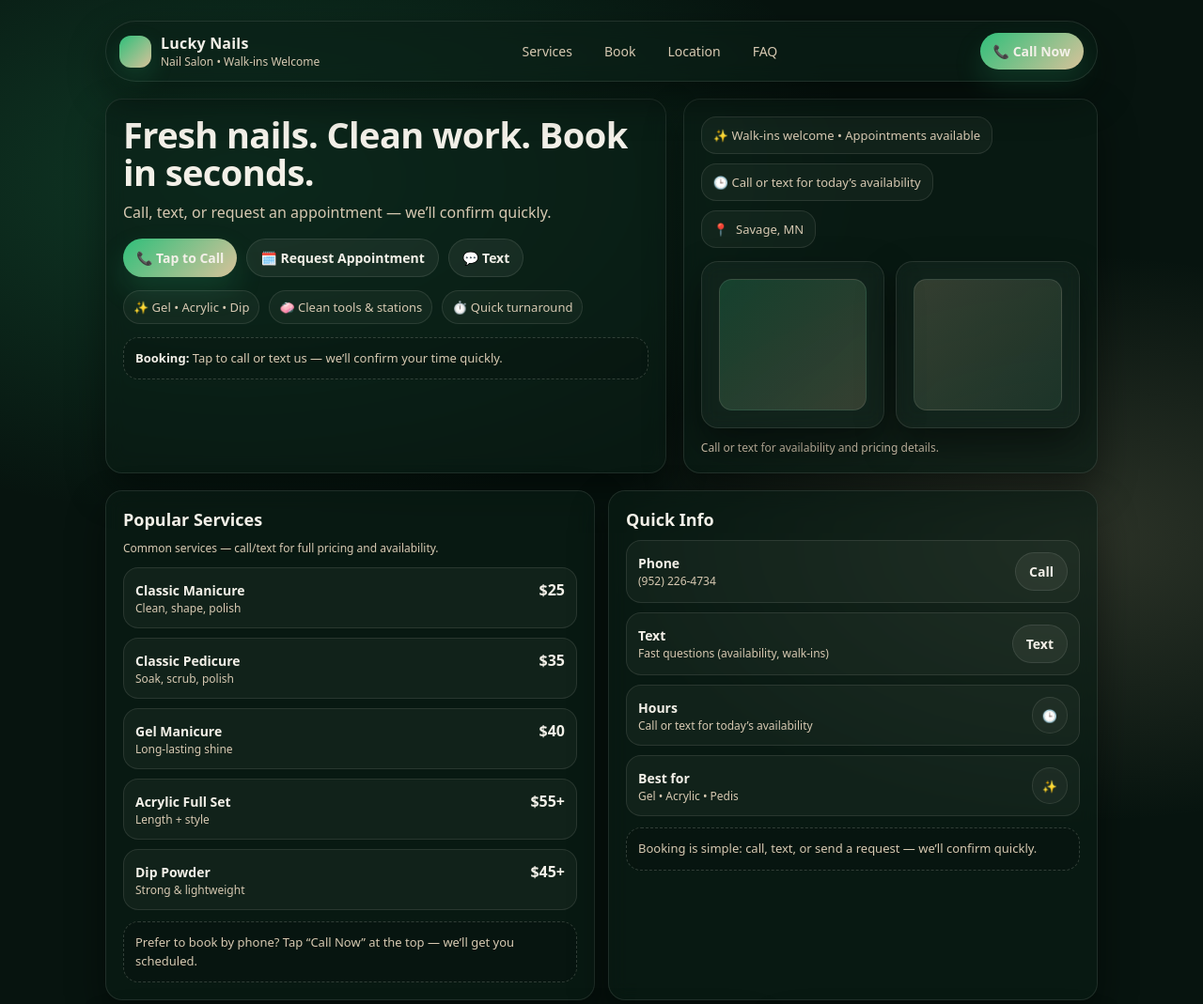
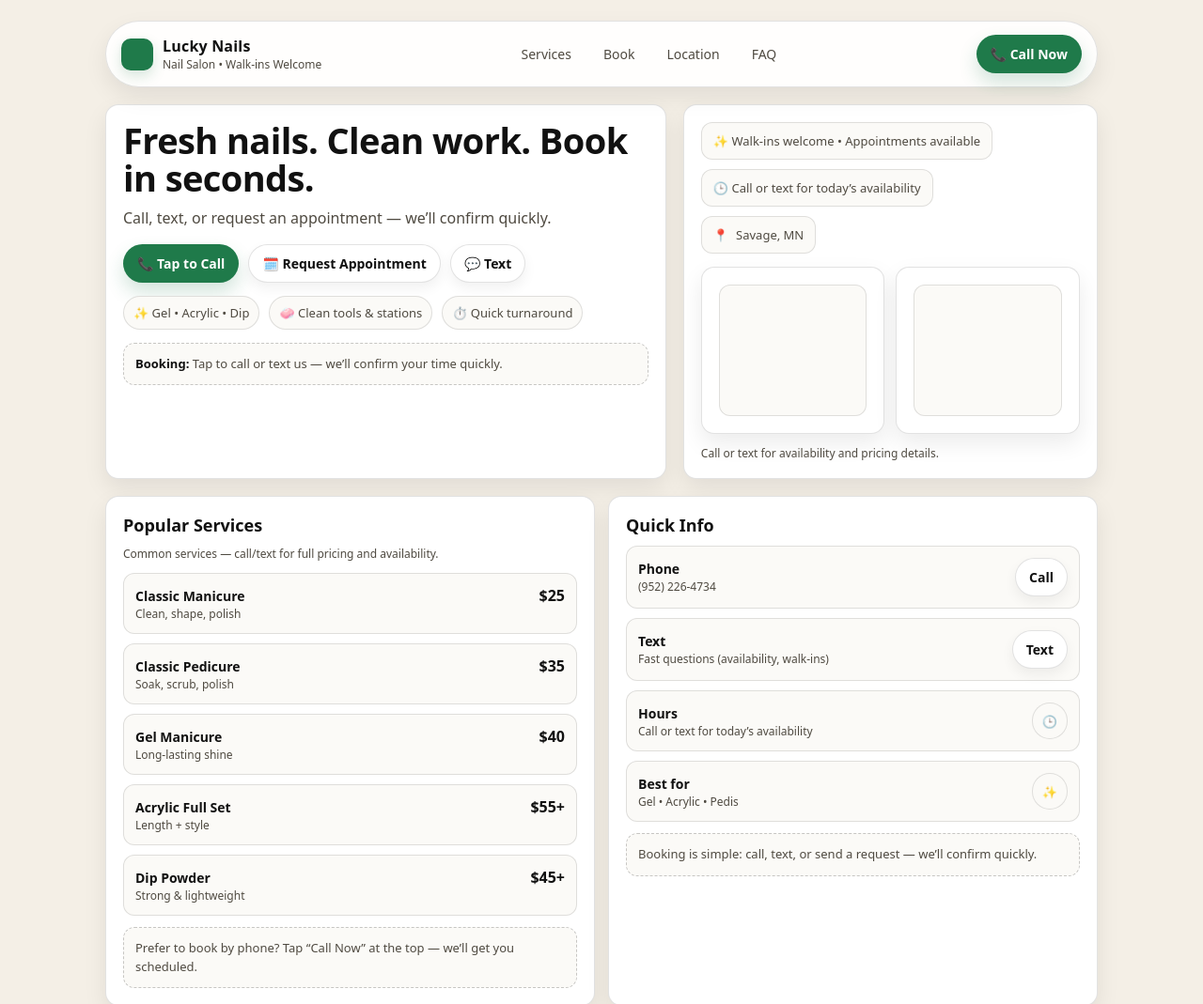
Before and after one commit to kobbysambrew-tech/nail-preview, a plain HTML site: page index.html in a window 1280 px wide. Shown: the top 1069 px of the page at 94% size. Drawn offline with Linux system fonts and the light colour scheme.

Commit message:
Update index.html

```diff
--- a/index.html
+++ b/index.html
@@ -8,86 +8,126 @@
 
   <style>
     :root{
-      /* GREEN + TAN THEME */
-      --bg:#07140f;                 /* deep green-black */
-      --card:#0b1e16;               /* dark green */
-      --muted:#d7c9b2;              /* warm tan muted text */
-      --text:#f3f0e8;               /* soft off-white */
-      --accent:#2fbf7a;             /* emerald green */
-      --accent2:#d8c29a;            /* tan/gold */
-      --line:rgba(243,240,232,.10);
-      --shadow: 0 18px 40px rgba(0,0,0,.45);
-      --radius:18px;
+      /* CLEAN TAN + GREEN (modern, not “techy”) */
+      --bg:#f4efe6;              /* tan page background */
+      --card:#ffffff;            /* card surface */
+      --muted:#4f4a41;           /* muted text */
+      --text:#111111;            /* main text */
+      --accent:#1f7a4a;          /* green */
+      --accentDark:#145235;      /* darker green for hover */
+      --line:rgba(17,17,17,.12); /* borders */
+      --shadow: 0 10px 24px rgba(17,17,17,.08);
+      --radius:14px;
     }
+
     *{box-sizing:border-box}
     body{
       margin:0;
       font-family: ui-sans-serif, system-ui, -apple-system, Segoe UI, Roboto, Arial, "Apple Color Emoji","Segoe UI Emoji";
       color:var(--text);
-      background:
-        radial-gradient(1100px 600px at 20% 10%, rgba(47,191,122,.22), transparent 60%),
-        radial-gradient(900px 550px at 90% 30%, rgba(216,194,154,.18), transparent 55%),
-        radial-gradient(1000px 650px at 40% 100%, rgba(90,160,120,.14), transparent 60%),
-        var(--bg);
+      background: var(--bg);
       min-height:100vh;
     }
-    a{color:inherit;text-decoration:none}
+
+    a{color:var(--accent);text-decoration:none}
+    a:hover{text-decoration:underline}
+
     .wrap{max-width:1100px;margin:0 auto;padding:22px}
+
     .nav{
       display:flex; align-items:center; justify-content:space-between;
-      gap:16px; padding:12px 14px; border:1px solid var(--line);
-      background:rgba(11,30,22,.60); backdrop-filter: blur(10px);
-      border-radius:999px; box-shadow: var(--shadow);
+      gap:16px; padding:14px 16px;
+      border:1px solid var(--line);
+      background: rgba(255,255,255,.92);
+      border-radius:999px;
+      box-shadow: var(--shadow);
       position:sticky; top:14px; z-index:30;
     }
+
     .brand{display:flex;align-items:center;gap:10px}
     .logo{
-      width:34px;height:34px;border-radius:12px;
-      background: linear-gradient(135deg, var(--accent), var(--accent2));
-      box-shadow: 0 10px 25px rgba(47,191,122,.18);
+      width:34px;height:34px;border-radius:10px;
+      background: var(--accent);
+      box-shadow: 0 6px 14px rgba(31,122,74,.18);
     }
     .brand b{letter-spacing:.2px}
     .navlinks{display:flex;gap:14px;flex-wrap:wrap;align-items:center}
-    .navlinks a{color:var(--muted);font-size:14px;padding:8px 10px;border-radius:999px}
-    .navlinks a:hover{background:rgba(243,240,232,.06);color:var(--text)}
+    .navlinks a{
+      color:var(--muted);
+      font-size:14px;
+      padding:8px 10px;
+      border-radius:999px;
+      text-decoration:none;
+    }
+    .navlinks a:hover{
+      background: rgba(31,122,74,.08);
+      color: var(--accentDark);
+      text-decoration:none;
+    }
+
     .btn{
       border:1px solid var(--line);
-      background:rgba(243,240,232,.06);
+      background:#ffffff;
       color:var(--text);
       padding:10px 14px;border-radius:999px;
-      font-weight:600;font-size:14px;display:inline-flex;gap:10px;align-items:center;
+      font-weight:650;font-size:14px;
+      display:inline-flex;gap:10px;align-items:center;
+      box-shadow: 0 6px 14px rgba(17,17,17,.06);
+      text-decoration:none;
     }
-    .btn:hover{transform: translateY(-1px)}
+    .btn:hover{
+      border-color: rgba(31,122,74,.35);
+      box-shadow: 0 10px 22px rgba(17,17,17,.08);
+      text-decoration:none;
+    }
+
     .btn.primary{
-      border:0;
-      background: linear-gradient(135deg, var(--accent), var(--accent2));
-      box-shadow: 0 14px 30px rgba(47,191,122,.18);
+      border:1px solid transparent;
+      background: var(--accent);
+      color:#fff;
+      box-shadow: 0 10px 20px rgba(31,122,74,.20);
     }
+    .btn.primary:hover{
+      background: var(--accentDark);
+      box-shadow: 0 14px 26px rgba(31,122,74,.22);
+    }
+
     .hero{
       margin-top:18px;
       display:grid; grid-template-columns: 1.15fr .85fr;
       gap:18px; align-items:stretch;
     }
+
     .card{
       border:1px solid var(--line);
-      background:rgba(11,30,22,.62);
-      backdrop-filter: blur(10px);
+      background: var(--card);
       border-radius: var(--radius);
       box-shadow: var(--shadow);
       overflow:hidden;
     }
+
     .pad{padding:18px}
-    h1{margin:0;font-size:38px;line-height:1.05;letter-spacing:-.6px}
+    h1{
+      margin:0;
+      font-size:38px;
+      line-height:1.05;
+      letter-spacing:-.6px;
+      font-weight:800;
+      color: #111;
+    }
     .sub{margin:10px 0 0;color:var(--muted);font-size:16px;line-height:1.5}
+
     .ctaRow{display:flex;gap:10px;flex-wrap:wrap;margin-top:16px}
+
     .pillRow{display:flex;gap:10px;flex-wrap:wrap;margin-top:14px}
     .pill{
       border:1px solid var(--line);
-      background:rgba(243,240,232,.04);
+      background: #fbfaf7;
       border-radius:999px;
       padding:8px 10px;font-size:13px;color:var(--muted);
       display:inline-flex;gap:8px;align-items:center;
     }
+
     .grid{
       margin-top:18px;
       display:grid; grid-template-columns: repeat(12, 1fr);
@@ -98,48 +138,61 @@
     .span8{grid-column: span 8}
     .span12{grid-column: span 12}
 
-    .sectionTitle{font-size:18px;margin:0 0 10px}
+    .sectionTitle{font-size:18px;margin:0 0 10px;font-weight:800}
     .muted{color:var(--muted)}
     .list{display:grid;gap:10px;margin-top:8px}
+
     .item{
       display:flex;justify-content:space-between;gap:10px;
       border:1px solid var(--line);
-      background:rgba(243,240,232,.04);
-      padding:12px;border-radius:16px;
+      background:#fbfaf7;
+      padding:12px;border-radius:12px;
     }
     .item b{font-size:14px}
-    .price{font-weight:800}
+    .price{font-weight:900}
     .tiny{font-size:12px;color:var(--muted)}
+
     .twoCol{display:grid;grid-template-columns:1fr 1fr;gap:12px}
+
     .notice{
-      border:1px dashed rgba(243,240,232,.18);
-      background:rgba(0,0,0,.12);
-      padding:12px;border-radius:16px;color:var(--muted);
+      border:1px dashed rgba(17,17,17,.22);
+      background:#fbfaf7;
+      padding:12px;border-radius:12px;color:var(--muted);
       font-size:13px;line-height:1.5;
     }
+
     .formGrid{display:grid;gap:10px}
     label{font-size:12px;color:var(--muted)}
     input, select, textarea{
-      width:100%; padding:12px 12px; border-radius:14px;
+      width:100%; padding:12px 12px; border-radius:12px;
       border:1px solid var(--line);
-      background:rgba(0,0,0,.22);
+      background:#ffffff;
       color:var(--text);
       outline:none;
     }
+    input:focus, select:focus, textarea:focus{
+      border-color: rgba(31,122,74,.55);
+      box-shadow: 0 0 0 3px rgba(31,122,74,.12);
+    }
     textarea{min-height:110px;resize:vertical}
     .row{display:grid;grid-template-columns:1fr 1fr;gap:10px}
-    .mapWrap{border-radius:16px;overflow:hidden;border:1px solid var(--line)}
-    .mapWrap iframe{width:100%;height:240px;border:0;filter: saturate(1.05) contrast(1.05)}
+
+    .mapWrap{border-radius:12px;overflow:hidden;border:1px solid var(--line)}
+    .mapWrap iframe{width:100%;height:240px;border:0;filter:none}
+
     .footer{
       margin:18px 0 10px;
       display:flex;justify-content:space-between;gap:14px;flex-wrap:wrap;
       color:var(--muted);font-size:12px
     }
+
     .badge{
       display:inline-flex;align-items:center;gap:8px;
-      padding:10px 12px;border-radius:16px;
-      border:1px solid var(--line); background:rgba(243,240,232,.04);
-      color:var(--muted); font-size:13px;
+      padding:10px 12px;border-radius:12px;
+      border:1px solid var(--line);
+      background:#fbfaf7;
+      color:var(--muted);
+      font-size:13px;
     }
 
     @media (max-width: 900px){
@@ -213,20 +266,16 @@
 
           <div style="height:14px"></div>
 
-          <!-- Gallery placeholders (swap with real photos anytime) -->
+          <!-- Gallery placeholders -->
           <div class="twoCol">
-            <div class="card" style="background:rgba(243,240,232,.03);border-color:rgba(243,240,232,.10)">
+            <div class="card" style="background:#ffffff;border-color:rgba(17,17,17,.12)">
               <div class="pad">
-                <div style="height:140px;border-radius:14px;border:1px solid var(--line);background:
-                  linear-gradient(135deg, rgba(47,191,122,.20), rgba(216,194,154,.18));
-                "></div>
+                <div style="height:140px;border-radius:12px;border:1px solid rgba(17,17,17,.12);background:#fbfaf7;"></div>
               </div>
             </div>
-            <div class="card" style="background:rgba(243,240,232,.03);border-color:rgba(243,240,232,.10)">
+            <div class="card" style="background:#ffffff;border-color:rgba(17,17,17,.12)">
               <div class="pad">
-                <div style="height:140px;border-radius:14px;border:1px solid var(--line);background:
-                  linear-gradient(135deg, rgba(216,194,154,.18), rgba(90,160,120,.14));
-                "></div>
+                <div style="height:140px;border-radius:12px;border:1px solid rgba(17,17,17,.12);background:#fbfaf7;"></div>
               </div>
             </div>
           </div>
@@ -455,7 +504,7 @@
     form.addEventListener("submit", (e) => {
       e.preventDefault();
       statusEl.textContent = "✅ Thanks! We received your request and will confirm by call/text shortly.";
-      statusEl.style.color = "#c7d2fe";
+      statusEl.style.color = "#1f7a4a";
       form.reset();
     });
   </script>
```
